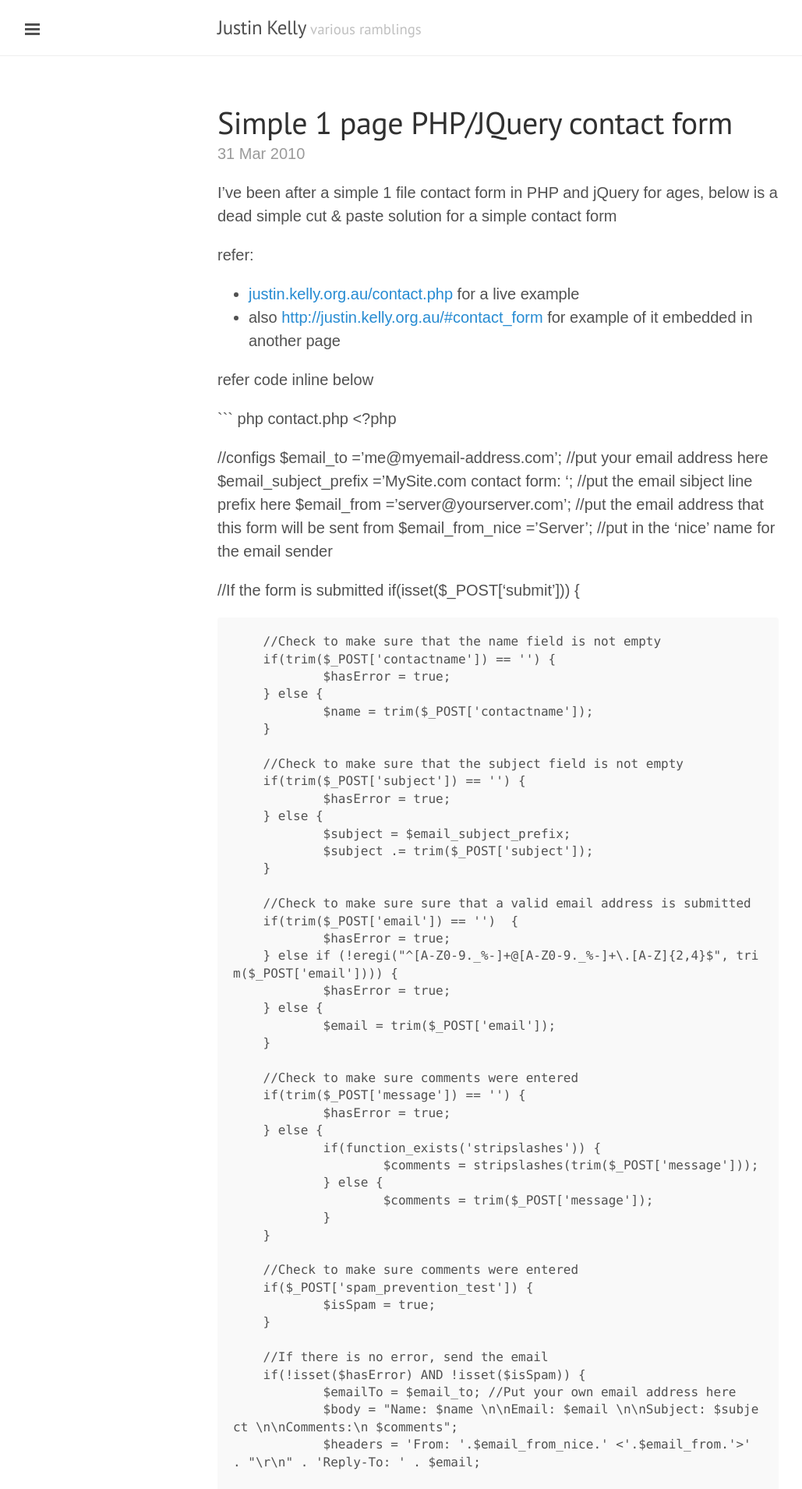
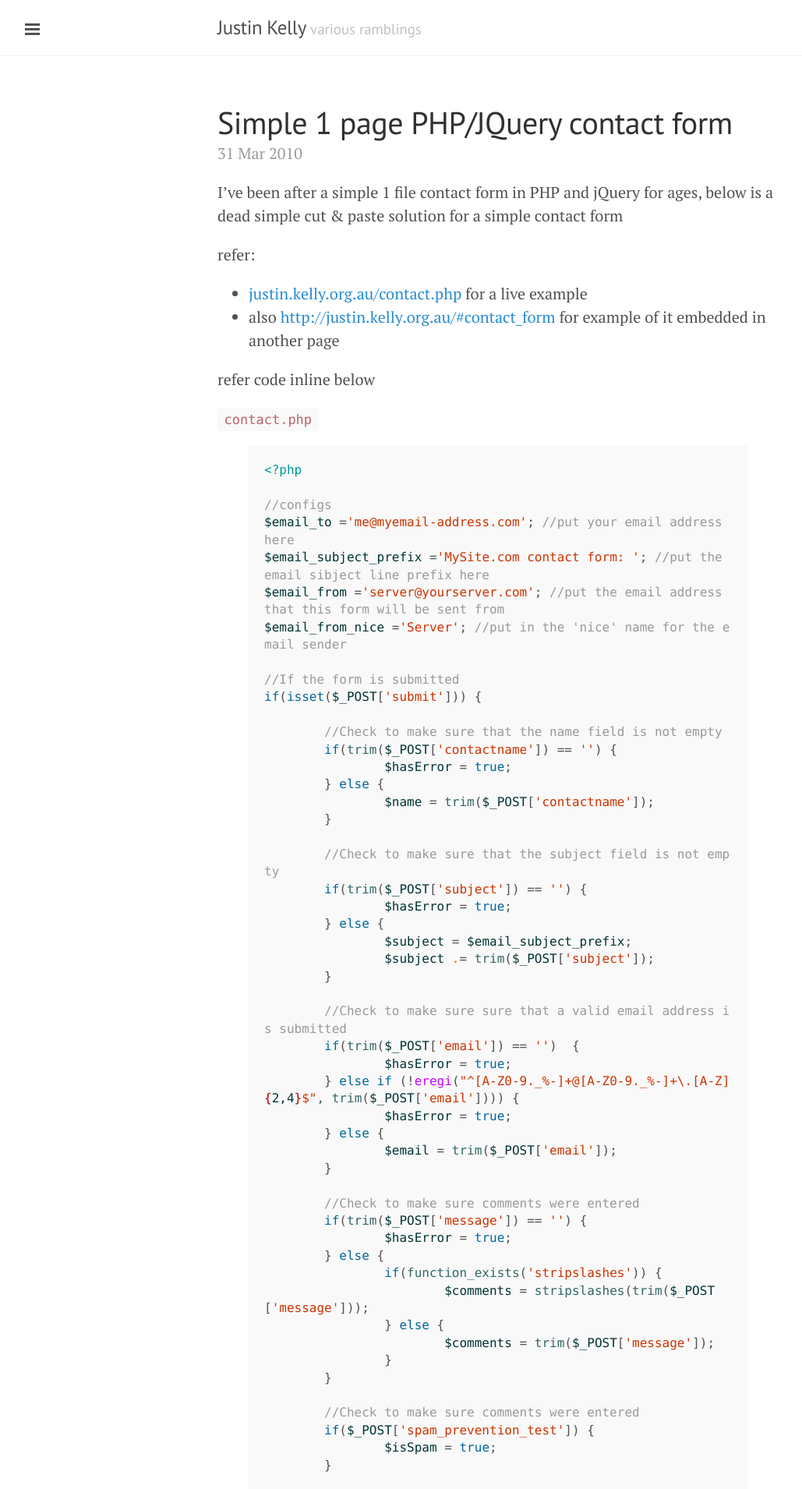
Before and after one commit to justinkelly/justinkelly.github.io, a Jekyll site: the page built from _posts/2010-03-31-simple-1-page-phpjquery-contact-form.md, in a window 1280 px wide. Shown: the top 1910 px of the page at 78% size, without its empty margins (1-1030 px from the left). Built offline with Jekyll 4.4.1, drawn with Linux system fonts in a browser that asks for light colours; nearby versions of some CDN libraries; some of the changed text lies outside the part shown.

Commit message:
fix posts - post

````diff
--- a/_posts/2010-03-31-simple-1-page-phpjquery-contact-form.md
+++ b/_posts/2010-03-31-simple-1-page-phpjquery-contact-form.md
@@ -19,7 +19,10 @@ refer:
 
 refer code inline below
 
-``` php contact.php
+`contact.php`
+
+{% highlight php %}
+{% raw %}
 <?php
 
 //configs
@@ -191,7 +194,8 @@ revention_test']; ?>"/>
         </div>
 </body>
 </html>
-```
+{% endraw %}
+{% endhighlight %}
 
 
 
--- a/_posts/2010-04-13-simple-invoices-featured-in-linux-user-magazi.html
+++ b/_posts/2010-04-13-simple-invoices-featured-in-linux-user-magazi.html
@@ -5,7 +5,5 @@ published: true
 date: 2010-04-13
 tags:
 - simple invoices
-posterous_url: http://blog.justin.kelly.org.au/simple-invoices-featured-in-linux-user-magazi
-posterous_slug: simple-invoices-featured-in-linux-user-magazi
 ---
-Hi Guys, <p /> just a quick note to let you know that Simple Invoices has been <br />written up in the Linux User magazine Issue 85 <p /> thanks linux user for the nice review! <p /> The main issue they have with Simple Invoices is that you have to <br />install it on your own server. I would put this as a Pro rather than <br />Con <p /> To counter the issue of this being an issues i'm now offering Simple <br />Invoices hosting via <a href="http://www.smarterinvoices.com">www.smarterinvoices.com</a> <br />- This way if your not familiar with the LAMP setup, all you have to <br />so go get Simple Invoices up and running is sign up and its all taken <br />care of for you <p /> refer: <a href="http://www.linuxuser.co.uk/reviews/simple-invoices-review/">http://www.linuxuser.co.uk/reviews/simple-invoices-review/</a> <br />refer: <a href="http://www.smarterinvoices.com">http://www.smarterinvoices.com</a> <p /> now off to find a copy of issue 85 somewhere <p /> let me know if you have any queries <br />-- <a href="http://simpleinvoices.org/forum/discussion/1177/simple-invoices-featured-in-linux-user-magazine/">http://simpleinvoices.org/forum/discussion/1177/simple-invoices-featured-in-l...</a> <p /> Cheers <p /> Justin
+Just a quick note to let you know that Simple Invoices has been <br />written up in the Linux User magazine Issue 85 <p /> thanks linux user for the nice review! <p /> The main issue they have with Simple Invoices is that you have to <br />install it on your own server. I would put this as a Pro rather than <br />Con <p /> To counter the issue of this being an issues i'm now offering Simple <br />Invoices hosting via <a href="http://www.smarterinvoices.com">www.smarterinvoices.com</a> <br />- This way if your not familiar with the LAMP setup, all you have to <br />so go get Simple Invoices up and running is sign up and its all taken <br />care of for you <p /> refer: <a href="http://www.linuxuser.co.uk/reviews/simple-invoices-review/">http://www.linuxuser.co.uk/reviews/simple-invoices-review/</a> <br />refer: <a href="http://www.smarterinvoices.com">http://www.smarterinvoices.com</a> <p /> now off to find a copy of issue 85 somewhere <p /> let me know if you have any queries <br />-- <a href="http://simpleinvoices.org/forum/discussion/1177/simple-invoices-featured-in-linux-user-magazine/">http://simpleinvoices.org/forum/discussion/1177/simple-invoices-featured-in-l...</a>
````
Also changed, not shown: _posts/2010-04-27-google-chrome-script-to-clean-up-the-ui-of-pi.md (+0 -1 lines).
